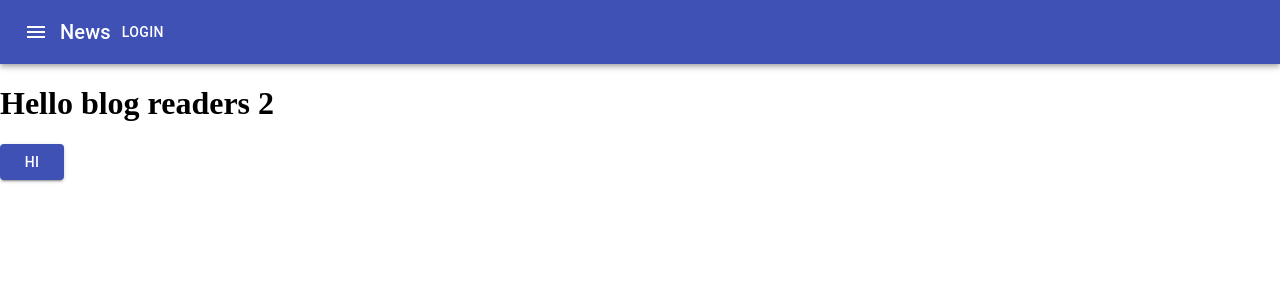
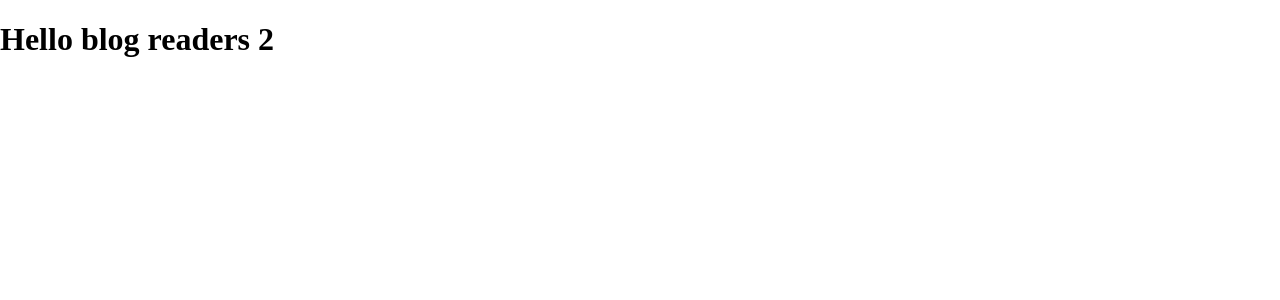
Before and after one commit to floydjones1/react-webpack-custom, a React app: page / in a window 1280 px wide. Shown: the top 300 px of the page. Built offline with nearby package versions, Linux system fonts and the light colour scheme.

Commit message:
fixes html plugin path

```diff
--- a/src/components/Navbar/index.tsx
+++ /dev/null
@@ -1,32 +0,0 @@
-import React from 'react';
-import AppBar from '@material-ui/core/AppBar';
-import Toolbar from '@material-ui/core/Toolbar';
-import Typography from '@material-ui/core/Typography';
-import Button from '@material-ui/core/Button';
-import IconButton from '@material-ui/core/IconButton';
-import MenuIcon from '@material-ui/icons/Menu';
-
-import '../../main.css'
-
-interface Props {
-  label: string
-}
-
-const NavBar: React.FC<Props> = ({ label }) => {
-
-  return (
-    <AppBar position="static">
-      <Toolbar>
-        <IconButton edge="start" color="inherit" aria-label="menu">
-          <MenuIcon />
-        </IconButton>
-        <Typography variant="h6">
-          News
-    </Typography>
-        <Button color="inherit">{label}</Button>
-      </Toolbar>
-    </AppBar>
-  )
-}
-
-export default NavBar
--- a/src/index.tsx
+++ b/src/index.tsx
@@ -1,23 +1,18 @@
 import React from "react";
 import ReactDOM from "react-dom";
-import Button from '@material-ui/core/Button';
-import Navbar from './components/Navbar'
 
 // import default style
-import './main.css'
+import "./main.css";
 
 function App() {
-  let num: number = 1
-  num = 2
+  let num: number = 1;
+  num = 2;
   return (
     <div>
-      <Navbar label='login' />
       <h1>Hello blog readers {num}</h1>
-      <Button variant="contained" color="primary">Hi</Button>
     </div>
   );
 }
 
-
 const rootElement = document.getElementById("root");
 ReactDOM.render(<App />, rootElement);
--- a/webpack.config.js
+++ b/webpack.config.js
@@ -39,7 +39,7 @@ module.exports = {
     new MiniCssExtractPlugin(),
     new HtmlWebpackPlugin({
       favicon: false,
-      template: './src/public/index.html'
+      template: './public/index.html'
     }),
     new ForkTsCheckerWebpackPlugin()
   ],
```
Also changed, not shown: 1 other file (tests, documents, lock files or other folders).
